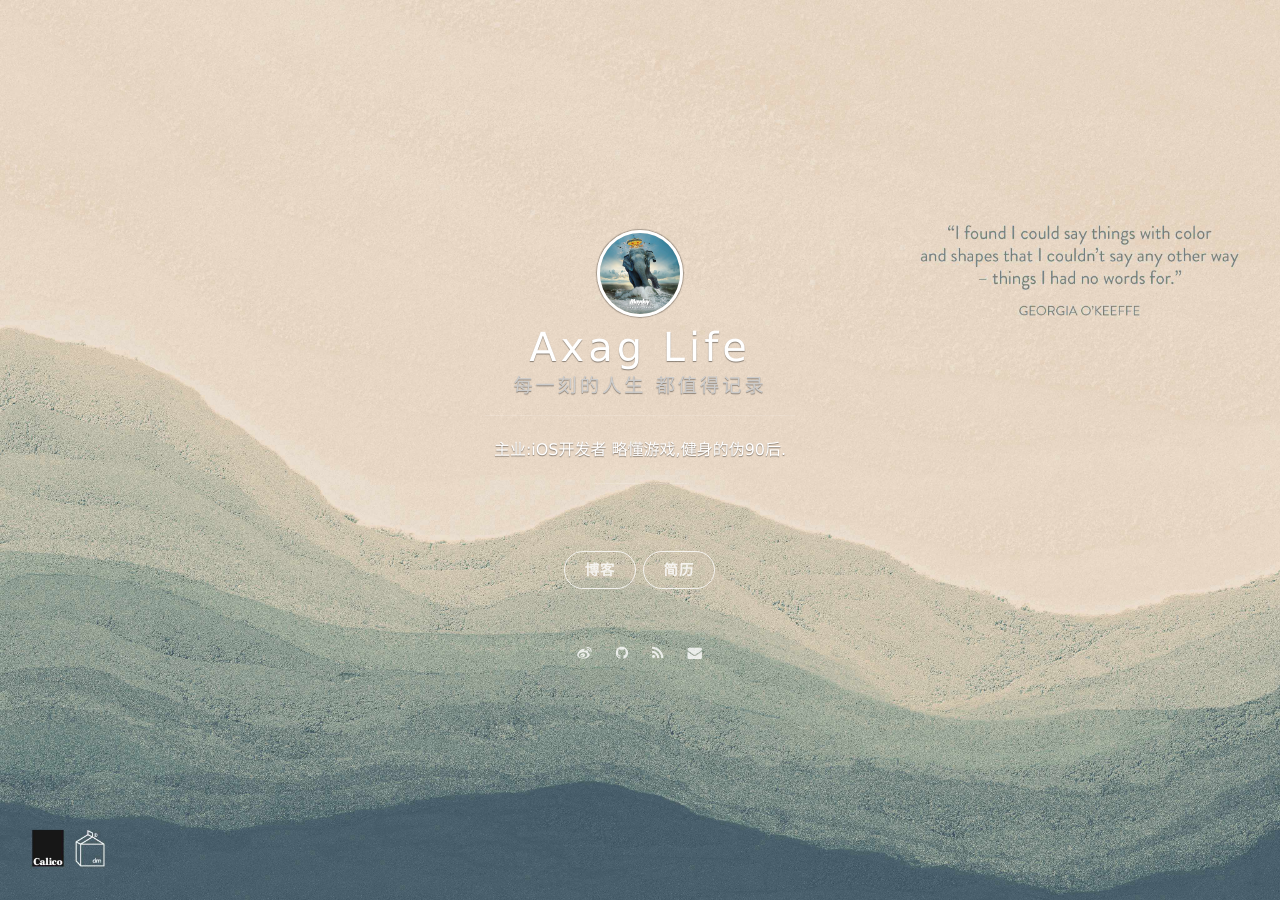
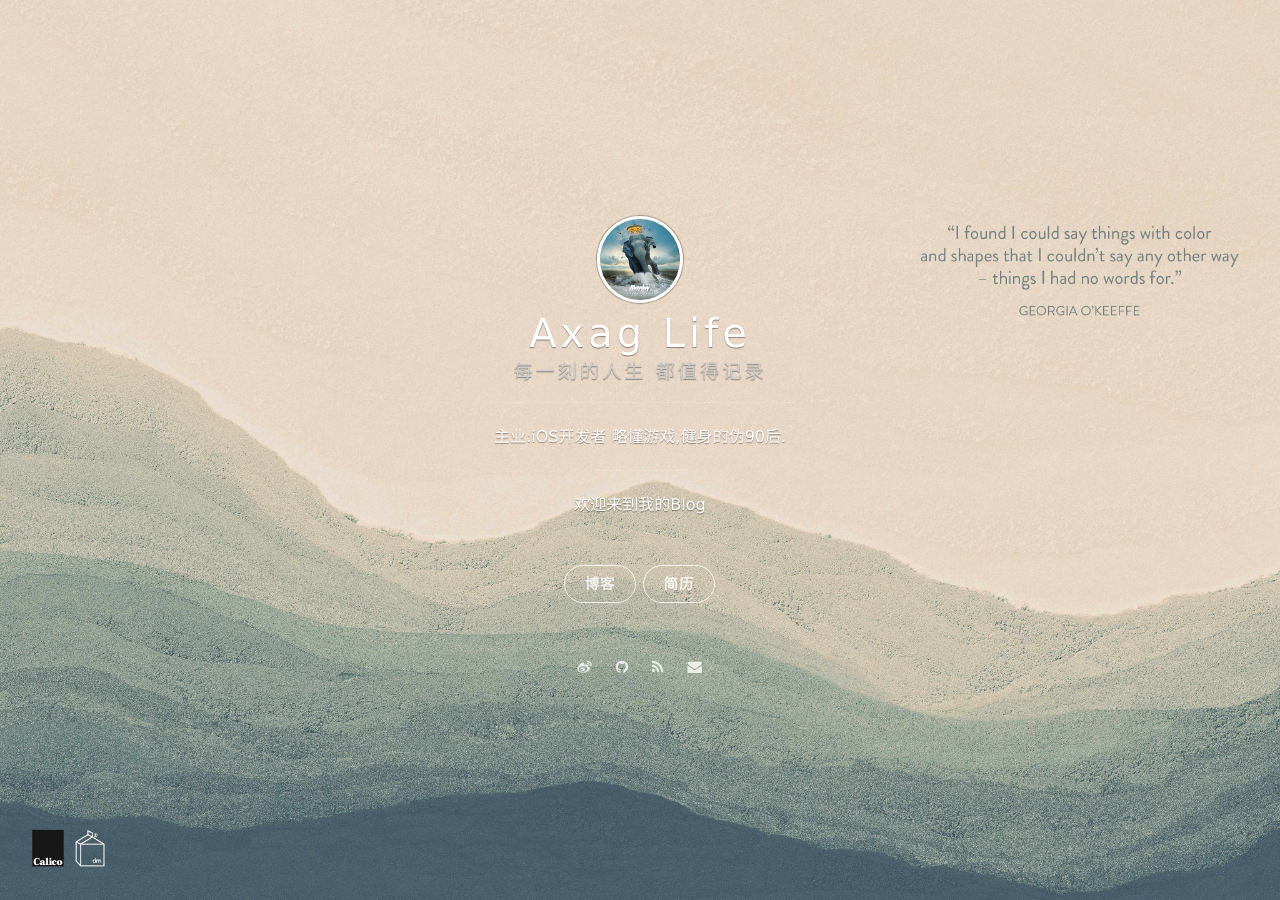
Before and after one commit to ssuperdreamer/ssuperdreamer.github.io, a Jekyll site: the page built from index.html, in a window 1280 px wide. Built offline with Jekyll 4.4.1, drawn with Linux system fonts in a browser that asks for light colours; nearby versions of some CDN libraries; the list of posts is cut into pages by our own code.

Commit message:
config modigy

```diff
--- a/_config.yml
+++ b/_config.yml
@@ -1,7 +1,7 @@
 # Basic
 title: Axag Life
 subtitle: 每一刻的人生 都值得记录
-#welcome_message: <a href="https://github.com/onevcat/vno-jekyll" target="_blank">Download the theme</a>
+welcome_message: 欢迎来到我的Blog
 description: 主业:iOS开发者 略懂游戏,健身的伪90后.
 creator: <a href="https://axag.fun">@a_xiang</a>
 
```
Also changed, not shown: 1 other file.
